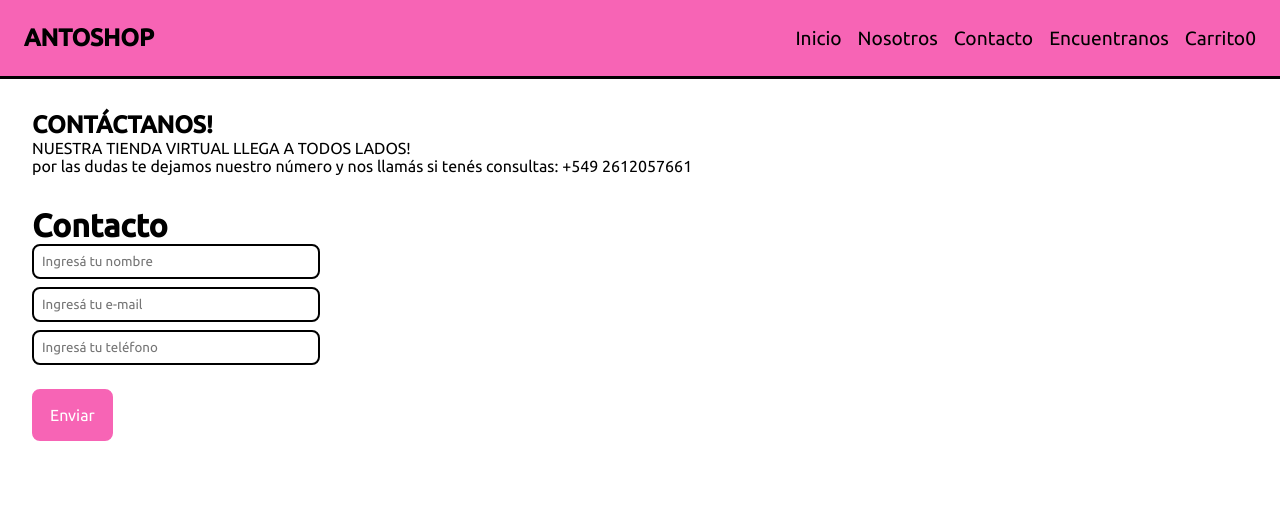
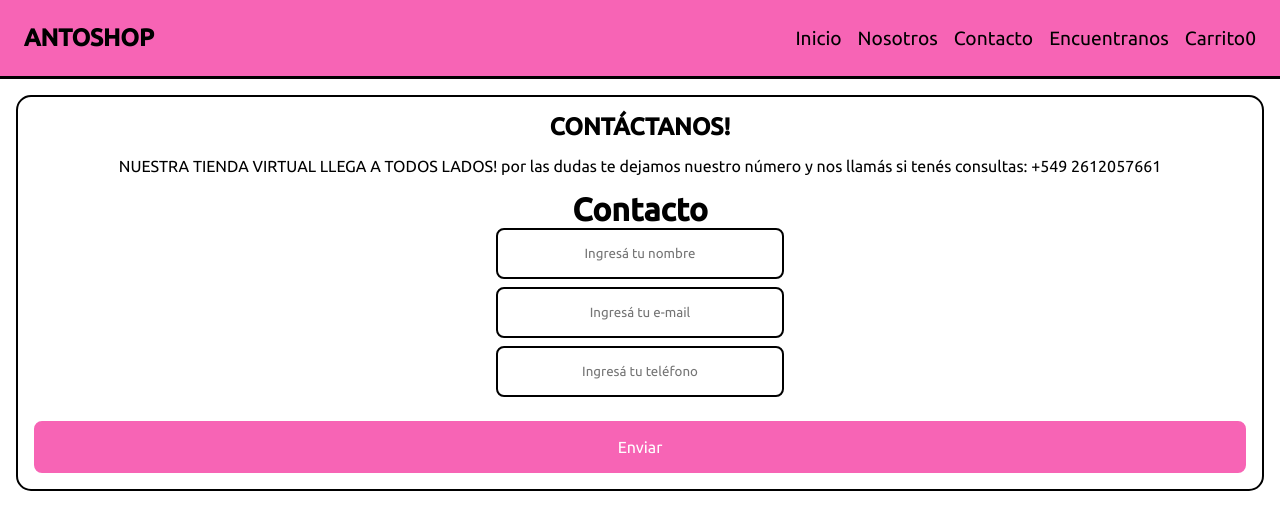
Before and after one commit to AntoCoder13/MiPrimerEcommerceUltimateVersion, a React (Create React App) app: page /Contactanos in a window 1280 px wide. Shown: the top 530 px of the page. Built offline with nearby package versions, Linux system fonts and the light colour scheme.

Commit message:
CSS al 90%

```diff
--- a/src/App.css
+++ b/src/App.css
@@ -166,7 +166,6 @@
     display: flex;
     flex-direction: column;
     gap: .5rem;
-    align-items: flex-start;
 }
 
 .formulario input {
@@ -174,6 +173,29 @@
     width: 18rem;
     border-radius: .5rem;
     border: 2px solid black;
+}
+.formulario .form-input, .contacto-texto{
+    padding: 1rem;
+    text-align: center;
+}
+
+.encuentranos{
+    margin: 2rem;
+    border: 2px solid black;
+    border-radius: 15px;
+    display: flex;
+    flex-direction: column;
+    text-align: center;
+}
+
+.encuentranos .titulo-encuentranos, .encuentranos-texto{
+    margin: 0.5rem;
+    padding: 0.5rem;
+
+}
+.formulario .form-input{
+    margin-top: 1rem;
+    margin: 0 auto;
 }
 
 .formulario input:focus {
@@ -183,6 +205,34 @@
 }
 
 .containerContacto{
+    display: flex;
+    flex-direction: column;
+    border: 2px solid black;
+    border-radius: 15px;
     margin: 1rem;
     padding: 1rem;
 }
+
+.containerContacto .contacto-titulo{
+    text-align: center;
+}
+
+.contactanos{
+    text-align: center;
+}
+
+.nosotros{
+    border: 2px solid black;
+    border-radius: 15px;
+    margin: 2rem;
+    display: flex;
+    flex-direction: column;
+    padding: 2rem;
+
+}
+.nosotros .titulo-nosotros{
+    text-align: center;
+}
+.nosotros .texto-nosotros{
+    text-align: center;
+}
--- a/src/App.js
+++ b/src/App.js
@@ -21,7 +21,7 @@ function App() {
             <Route path="/Nosotros" element={<Nosotros />} />
             <Route path="/Contactanos" element={<Contactanos />} />
             <Route path="/Encuentranos" element={<Encuentranos />} />
-            <Route path="/item/id:" element={<ItemDetailContainer />} />
+            <Route path="/item/:id" element={<ItemDetailContainer />} />
             <Route path="/productos" element={<ItemListContainer />} />
             <Route path="/productos/:categoria" element={<ItemListContainer />} />
             <Route path="/carrito" element={<Carrito />} />
--- a/src/components/Contactanos/Contactanos.js
+++ b/src/components/Contactanos/Contactanos.js
@@ -10,20 +10,23 @@ const Contactanos = () => {
 
     return (
         <div className="containerContacto">
-            <h2>CONTÁCTANOS!</h2>
-            <p>NUESTRA TIENDA VIRTUAL LLEGA A TODOS LADOS!</p>
-            <p>por las dudas te dejamos nuestro número y nos llamás si tenés consultas: +549 2612057661</p>
+            <h2 className="contacto-titulo">CONTÁCTANOS!</h2>
+            <p className="contacto-texto">NUESTRA TIENDA VIRTUAL LLEGA A TODOS LADOS!
+            por las dudas te dejamos nuestro número y nos llamás si tenés consultas: +549 2612057661
+            </p>
 
-            <h1 className="main-title">Contacto</h1>
+            <div className="contactanos">
+            <h1 className="main-title-contacto">Contacto</h1>
             <form className="formulario" onSubmit={handleSubmit(enviar)}>
 
-                <input type="text" placeholder="Ingresá tu nombre" {...register("nombre")} />
-                <input type="email" placeholder="Ingresá tu e-mail" {...register("email")} />
-                <input type="phone" placeholder="Ingresá tu teléfono" {...register("telefono")} />
+                <input className='form-input' type="text" placeholder="Ingresá tu nombre" {...register("nombre")} />
+                <input className='form-input' type="email" placeholder="Ingresá tu e-mail" {...register("email")} />
+                <input className='form-input' type="phone" placeholder="Ingresá tu teléfono" {...register("telefono")} />
 
                 <button className="enviar" type="submit">Enviar</button>
 
             </form>
+            </div>
         </div>
     )
 }
--- a/src/components/Encuentranos/Encuentranos.js
+++ b/src/components/Encuentranos/Encuentranos.js
@@ -1,8 +1,9 @@
 const Encuentranos = () => {
     return (
-        <div>
-            <h2>ENCUÉNTRANOS!</h2>
-            <p>Somos una tienda virtual que llega a todo el país! Estamos en proceso de acomodarnos físicamente así nos podés visitar!</p>
+        //falta agregar link de GoogleMaps e imágenes ilustativas
+        <div className="encuentranos">
+            <h2 className="titulo-encuentranos">ENCUÉNTRANOS!</h2>
+            <p className="encuentranos-texto">Somos una tienda virtual que llega a todo el país! Estamos en proceso de acomodarnos físicamente así nos podés visitar!</p>
         </div>
     )
 }
--- a/src/components/ItemDetail/ItemDetail.js
+++ b/src/components/ItemDetail/ItemDetail.js
@@ -23,15 +23,15 @@ const ItemDetail = ( {item} ) => {
         <div className="producto-detalle">
             <img src={item.brand} alt={item.titulo} />
             <div>
-                <h3 className="titulo">{item.titulo}</h3>
+                <h3 className="titulo">{item.product_name}</h3>
                 <p className="descripcion">{item.description}</p>
-                <p className="categoria">Categoría: {toCapital(item.categoria)}</p>
-                <p className="precio">${item.precio}</p>
+                <p className="categoria">Categoría: {toCapital(item.category)}</p>
+                <p className="precio">${item.price}</p>
                 <ItemCount
                   cantidad={cantidad}
                   handleSumar={handleSumar}
                   handleRestar={handleRestar}
-                  handleAgregar={() => { agregarAlCarrito(item, cantidad) }}
+                  handleAgregar={ () => { agregarAlCarrito(item, cantidad) } }
                 />
             </div>
         </div>
--- a/src/components/Nosotros/Nosotros.js
+++ b/src/components/Nosotros/Nosotros.js
@@ -1,10 +1,10 @@
 const Nosotros = () => {
     return (
-        <div>
-            <h2>NOSOTROS</h2>
-            <p>Te comentamos un poco más de nosotros: </p>
-            <p>Todo comenzó como un proyecto de ReactJs y resultó ser más que eso. Por eso te mostramos hasta dónde se puede llegar con un poco de ganas! (y dinero claro) Podés adquirir nuestros productos desde cualquier parte del país!</p>
-            <p>Decinos dónde estás y acordamos un medio de entrega para tu pedido.</p>
+        <div className="nosotros">
+            <h2 className="titulo-nosotros">NOSOTROS</h2>
+            <p className="texto-nosotros">Te comentamos un poco más de nosotros:
+            Todo comenzó como un proyecto de ReactJs y resultó ser más que eso. Por eso te mostramos hasta dónde se puede llegar con un poco de ganas! (y dinero claro) Podés adquirir nuestros productos desde cualquier parte del país!
+            Decinos dónde estás y acordamos un medio de entrega para tu pedido. </p>
         </div>
     )
 }
```
